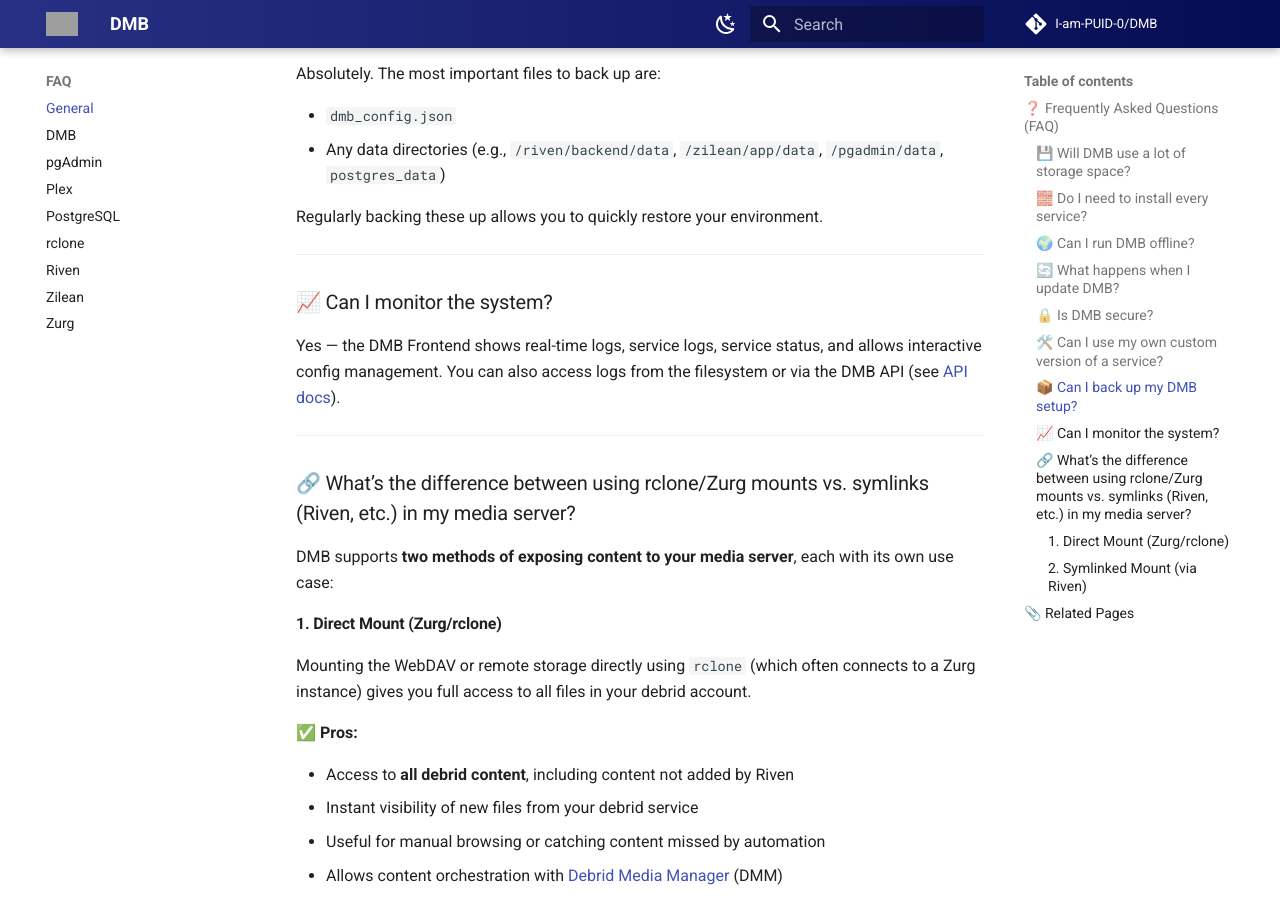
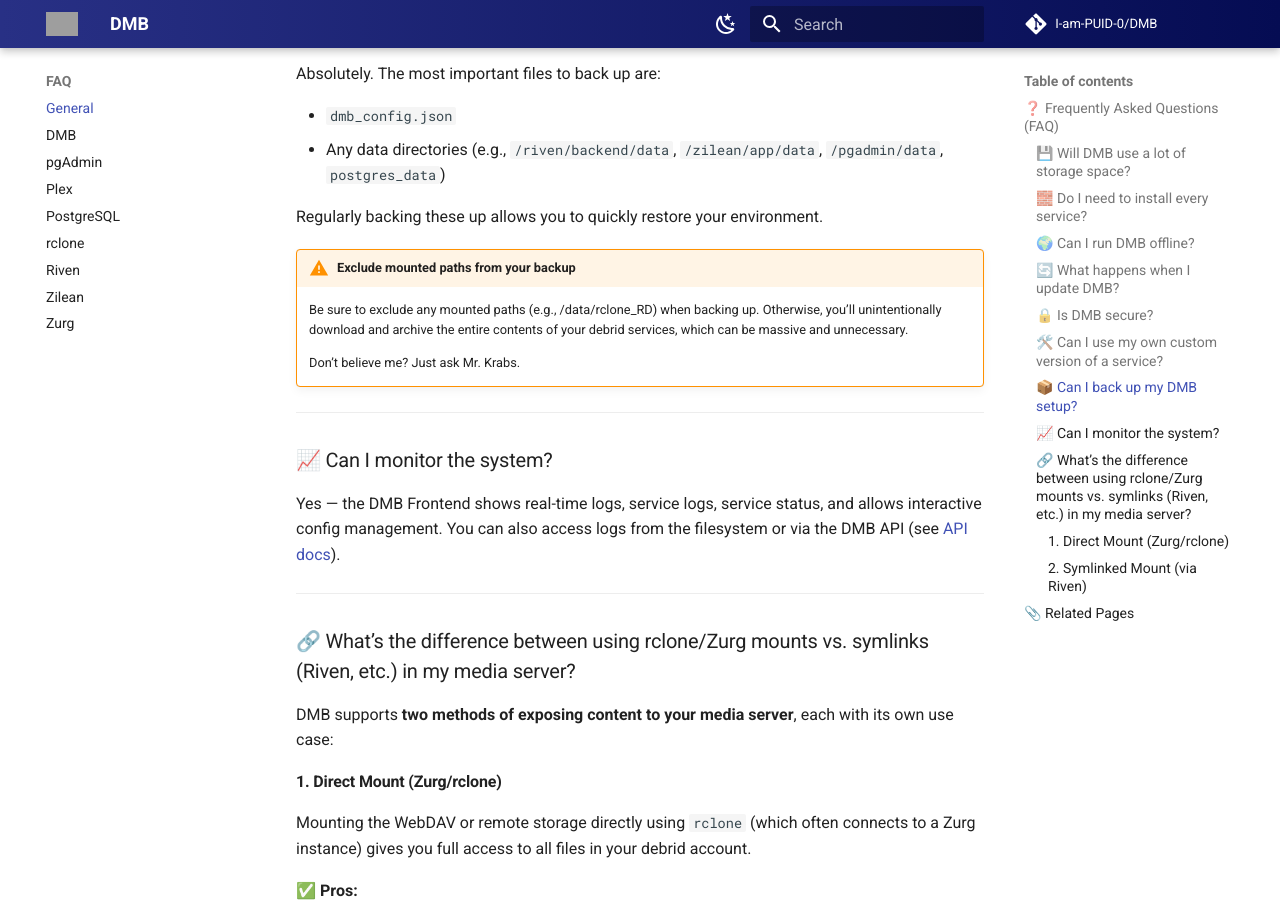
Before and after one commit to I-am-PUID-0/DMB_Docs, an MkDocs documentation site: the page built from docs/faq/general.md, in a window 1280 px wide and 900 px high, scrolled down 1624 px. Built offline with MkDocs 1.6.1 and Material for MkDocs 9.7.7, drawn with Linux system fonts in a browser that asks for light colours; comment, search, counter and statistics services are not loaded; grey boxes are pictures that could not be loaded.

Commit message:
Add warning about excluding mounted paths from backups in FAQ

```diff
--- a/docs/faq/general.md
+++ b/docs/faq/general.md
@@ -63,6 +63,12 @@ Absolutely. The most important files to back up are:
 
 Regularly backing these up allows you to quickly restore your environment.
 
+!!! warning "Exclude mounted paths from your backup"
+    Be sure to exclude any mounted paths (e.g., /data/rclone_RD) when backing up.
+    Otherwise, you’ll unintentionally download and archive the entire contents of your debrid services, which can be massive and unnecessary.
+
+    Don’t believe me? Just ask Mr. Krabs.
+
 ---
 
 ### 📈 Can I monitor the system?
```
